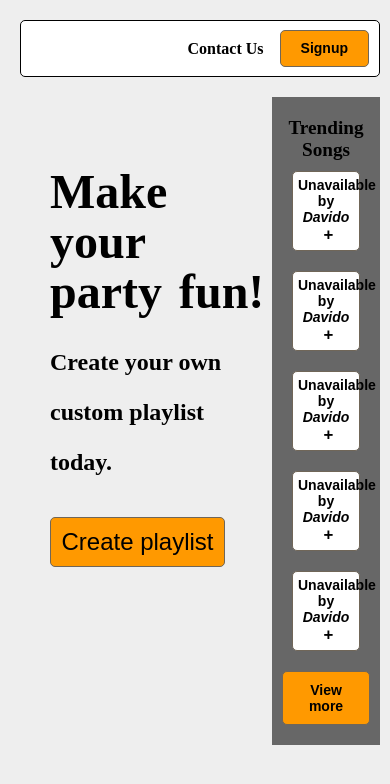
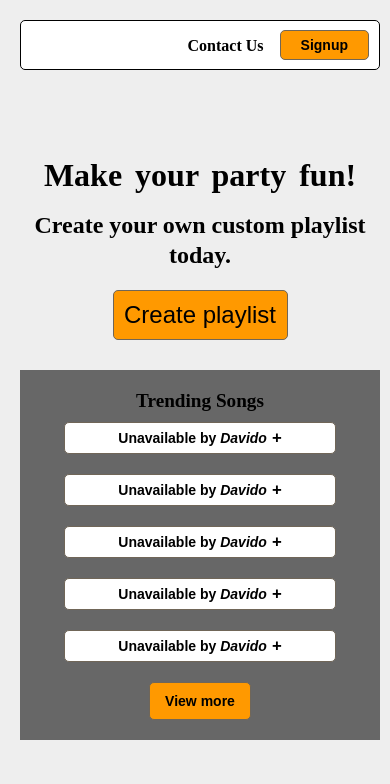
Before and after one commit to JEN-dotcom/edustipend, a React (Create React App) app: page / in a window 390 px wide. Shown: the top 784 px of the page. Built offline with nearby package versions, Linux system fonts and the light colour scheme.

Commit message:
added media queries for responsiveness

```diff
--- a/src/App.css
+++ b/src/App.css
@@ -1,9 +1,6 @@
-.App {
-  text-align: center;
-}
-
 .App {
   background-color: #eeeeee;
   height: 100vh;
   padding: 20px 10px 10px 20px;
+  text-align: center;
 }
--- a/src/App.js
+++ b/src/App.js
@@ -1,14 +1,12 @@
-
 import './App.css';
 import Navbar from './components/Navbar/Navbar';
 import Playlist from './components/Playlist/Playlist';
+
 function App() {
   return (
     <div className="App">
-
       <Navbar/>
       <Playlist/>
-
     </div>
   );
 }
--- a/src/components/Navbar/Navbar.js
+++ b/src/components/Navbar/Navbar.js
@@ -4,8 +4,8 @@ import './navbar.css'
 const Navbar = () => {
   return (
     <div className='nav'>
-    Contact Us
-    <button>Signup</button>
+      Contact Us
+      <button>Signup</button>
     </div>
   )
 }
--- a/src/components/Navbar/navbar.css
+++ b/src/components/Navbar/navbar.css
@@ -1,12 +1,10 @@
 .nav {
     background-color: white;
     border: 1px solid black;
-    height: 6.7vh;
-    line-height: 6.7vh;
+    height: 50px;
+    line-height: 50px;
     border-radius: 5px;
-    /* margin:auto; */
-    /* padding: 10px 0; */
-    display:flex;
+    display: flex;
     justify-content: flex-end;
 }
 
--- a/src/components/Playlist/Playlist.js
+++ b/src/components/Playlist/Playlist.js
@@ -1,34 +1,30 @@
-import React from 'react'
 import './playlist.css'
 
 const Playlist = () => {
     return (
         <section>
             <div className='playlist'>
+                <h1>Make your party fun!</h1>
 
-            <h1>Make your party fun!</h1>
-            Create your own custom playlist today.
-            <button>Create playlist</button>
+                Create your own custom playlist today.
+
+                <button>Create playlist</button>
             </div>
 
             <div className='trending'>
                 <div className='trending__container'>
-                    <h3>
-                    Trending Songs
-                    </h3>
+                    <h3>Trending Songs</h3>
 
                     <div className='songs__buttons'>
-                        <button>Unavailable by <em>Davido</em> <span> + </span></button>
                         <button>Unavailable by <em>Davido</em><span> + </span></button>
                         <button>Unavailable by <em>Davido</em><span> + </span></button>
                         <button>Unavailable by <em>Davido</em><span> + </span></button>
                         <button>Unavailable by <em>Davido</em><span> + </span></button>
-
+                        <button>Unavailable by <em>Davido</em><span> + </span></button>
                     </div>
                     <button>View more</button>
                 </div>
             </div>
-
         </section>
     )
 }
--- a/src/components/Playlist/playlist.css
+++ b/src/components/Playlist/playlist.css
@@ -9,19 +9,16 @@ section {
     width: 70%;
     margin-top: 70px;
     padding-left: 30px;
-
     text-align: left;
     font-size: 24px;
     line-height: 50px;
+}
 
-
-}
 .playlist h1 {
-
     display: flex;
-    font-size:3rem;
-    padding-bottom: 20px;
-    justify-content: start;
+    font-size: 3rem;
+    margin-bottom: 20px;
+    justify-content: flex-start;
     word-spacing: 5px;
 }
 
@@ -31,48 +28,83 @@ font-size: 24px;
     width: 175px;
     font-size: 24px;
     font-weight: 100;
+}
 
-}
 .trending {
-    background-color:#676767;
+    background-color: #676767;
     width: 30%;
 }
 
-
-
 .trending__container {
     margin: 20px 10px;
-
 }
 
 .trending h3 {
     font-weight: 900;
     font-size: larger;
-
-
 }
-
 
 .songs__buttons {
     display: flex;
-
     flex-direction: column;
 }
+
 .trending__container button {
     margin: 10px 0px 0px;
     padding: 10px 15px;
+}
 
-}
 .songs__buttons button {
     background-color: white;
     padding: 5px;
     margin: 10px;
-
 }
 
 .songs__buttons button span {
-    font-weight:800;
+    font-weight: 800;
     margin-left: 5px;
     font-size: larger;
     display: inline-block;
 }
+
+@media screen and (max-width: 767px) {
+    section {
+        flex-direction: column;
+    }
+
+    .playlist {
+        width: 100%;
+        text-align: center;
+        padding-left: 0;
+    }
+
+    .playlist h1 {
+        justify-content: center;
+    }
+
+    .playlist button {
+        margin: 20px auto 0px;
+    }
+
+    .trending {
+        background-color: #676767;
+        width: 100%;
+        margin-top: 30px;
+    }
+
+    .songs__buttons button {
+        margin: 10px auto;
+        width: 80%;
+    }
+}
+
+@media screen and (max-width: 459px) {
+
+    .playlist {
+        line-height: 30px;
+    }
+
+    .playlist h1 {
+        font-size: 2rem
+    }
+}
--- a/src/index.css
+++ b/src/index.css
@@ -5,8 +5,6 @@
   box-sizing: border-box;
   padding: 0;
   outline: 0;
-  list-style: none;
-
 }
 
 body {
@@ -15,12 +13,10 @@ body {
 
 button {
   font-size: 14px;
-
   padding: 5px 20px;
  font-weight: 600;
   background-color: #ff9900;
   border-radius: 5px;
   cursor: pointer;
   border: 1px solid #706658;
-  transition: 0.2s;
 }
--- a/src/index.js
+++ b/src/index.js
@@ -2,7 +2,6 @@ import React from 'react';
 import ReactDOM from 'react-dom/client';
 import './index.css';
 import App from './App';
-
 
 const root = ReactDOM.createRoot(document.getElementById('root'));
 root.render(
```
Lines whose indentation alone changed are shown as unchanged.
